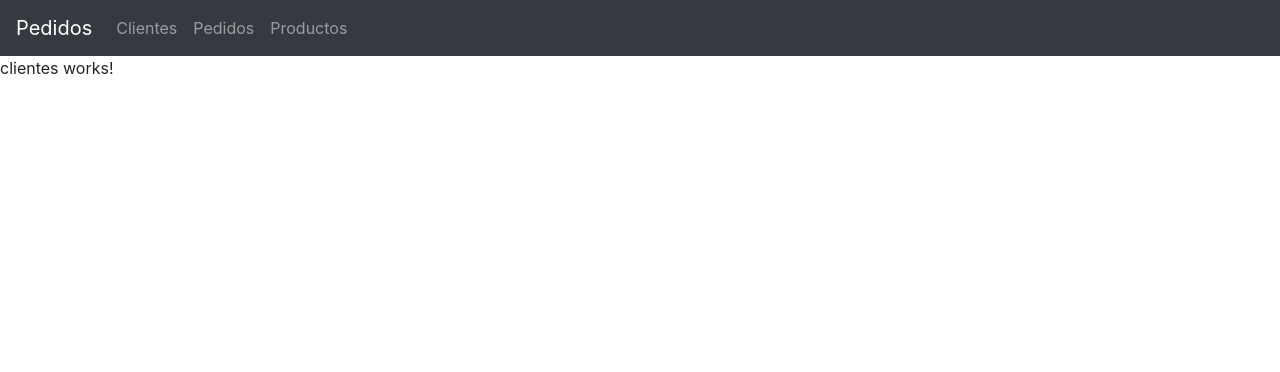
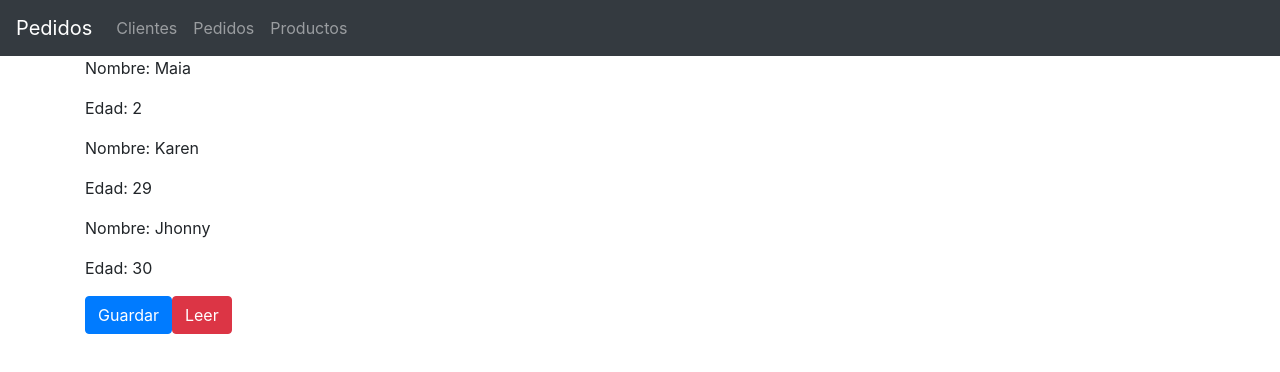
Before and after one commit to JhonnyJGomez/cursoAngular_TypeScript_Parte5, an Angular app: page / in a window 1280 px wide. Shown: the top 372 px of the page. Built offline with nearby package versions, Linux system fonts and the light colour scheme.

Commit message:
LocalStorage: se gurgar y lee usando setItem, getItem

```diff
--- a/src/app/clientes/clientes.component.html
+++ b/src/app/clientes/clientes.component.html
@@ -1 +1,8 @@
-<p>clientes works!</p>
+<div class="container">
+    <div *ngFor="let clienteEnLaLista of clientes">
+        <p> Nombre: {{clienteEnLaLista.nombre}} </p>
+        <p> Edad: {{clienteEnLaLista.edad}} </p>
+    </div>
+    <button class="btn btn-primary" (click)="guardar()">Guardar</button>
+    <button class="btn btn-danger" (click)="leer()">Leer </button>
+</div>
--- a/src/app/clientes/clientes.component.ts
+++ b/src/app/clientes/clientes.component.ts
@@ -1,5 +1,9 @@
 import { Component, OnInit } from '@angular/core';
-
+interface Clientes{
+  nombre:string,
+  apellido:string,
+  edad:number
+}
 @Component({
   selector: 'app-clientes',
   templateUrl: './clientes.component.html',
@@ -7,9 +11,35 @@ import { Component, OnInit } from '@angular/core';
 })
 export class ClientesComponent implements OnInit {
 
+  clientes:Array<Clientes> = new Array<Clientes>()
+
   constructor() { }
 
   ngOnInit(): void {
+   this.clientes.push(
+       {
+        nombre:"Maia",
+        apellido:"Gómez Olaguibel",
+        edad:2
+      },
+      {
+        nombre:"Karen",
+        apellido:"Olaguibel Rossi",
+        edad:29
+      },
+      {
+        nombre:"Jhonny",
+        apellido:"Gómez Morales",
+        edad:30
+      })
   }
 
+  guardar(){
+    localStorage.setItem("cliente", JSON.stringify(this.clientes))
+  }
+
+  leer(){
+    this.clientes = JSON.parse(localStorage.getItem("cliente"))
+    console.log(JSON.parse(localStorage.getItem("cliente")))
+  }
 }
```
